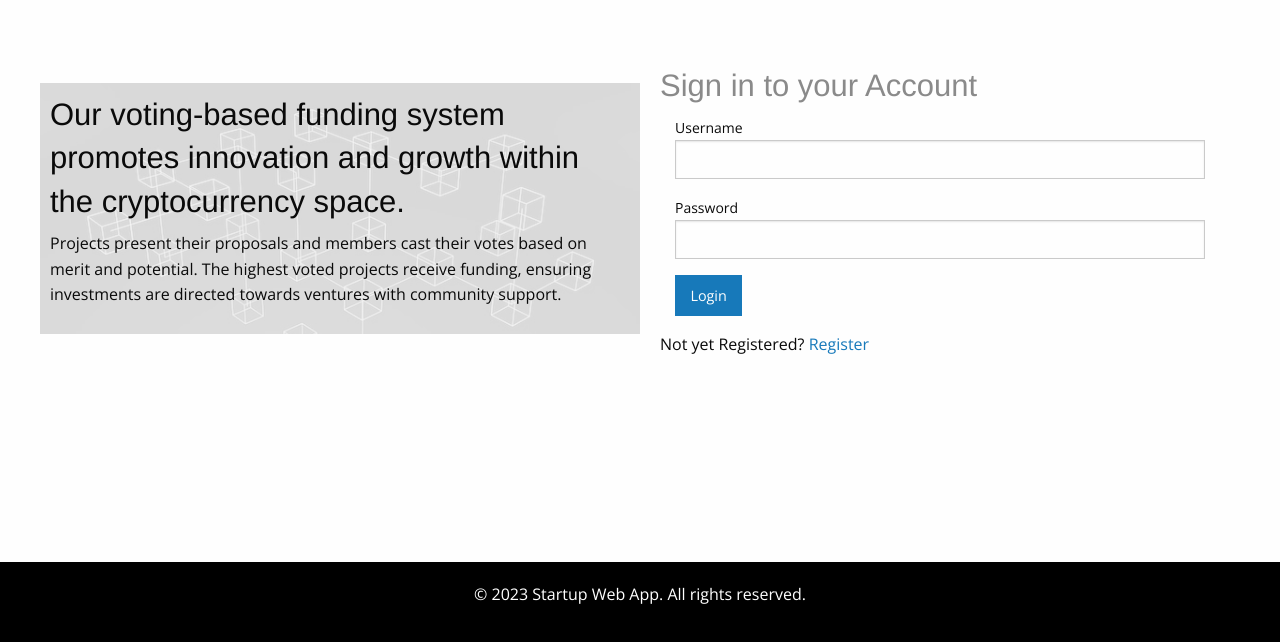
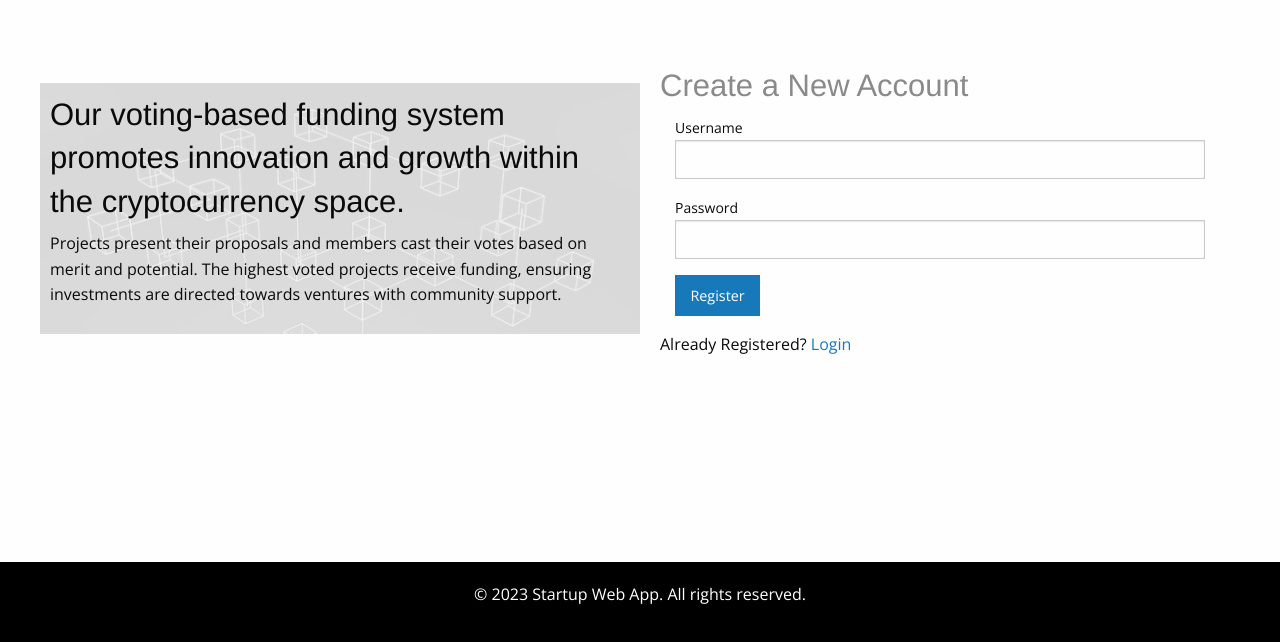
Before and after one commit to williammabotjaeng/imperium, a Flask app: page /register in a window 1280 px wide. Shown: the part 158-800 px from the top of the page. Run offline with Flask 3, Linux system fonts and the light colour scheme; some libraries are stand-ins or nearby versions.

Commit message:
Register, Login, routes, register.html

```diff
--- a/templates/register.html
+++ b/templates/register.html
@@ -8,8 +8,8 @@
           </div>
     </div>
     <div class="col reg-right-form">
-        <h3 class="h3 subheader">Sign in to your Account</h3>
-        <form action="{{ url_for('login') }}" method="POST">
+        <h3 class="h3 subheader">Create a New Account</h3>
+        <form action="{{ url_for('register') }}" method="POST">
             {{ form.csrf_token }}
 
             <div class="grid-container">
@@ -25,9 +25,9 @@
                   {{ form.password(class="form-control") }}
                 </div>
               </div>
-              <button type="submit" class="button">Login</button>
+              <button type="submit" class="button">Register</button>
             </div>
-            <span>Not yet Registered? <a href="{{ url_for('register') }}">Register</a></span>
+            <span>Already Registered? <a href="{{ url_for('login') }}">Login</a></span>
           </form>
     </div>
 </div>
```
